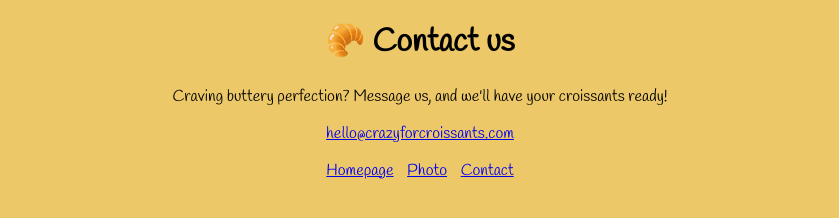
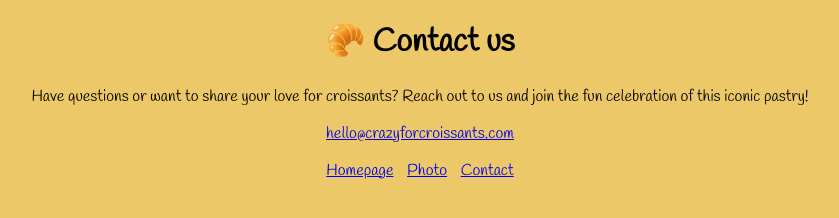
Before and after one commit to malory171/Croissant, a plain HTML site: page contact.html in a window 1280 px wide. Shown: the whole page, without its empty margins (220-1059 px from the left). Drawn offline with Linux system fonts and the light colour scheme.

Commit message:
Update contact.html

```diff
--- a/contact.html
+++ b/contact.html
@@ -14,9 +14,7 @@
   <body>
     <h1>🥐 Contact us</h1>
     <p>
-      Craving buttery perfection?
-       Message us, and we'll have your croissants
-      ready!</p>
+      Have questions or want to share your love for croissants? Reach out to us and join the fun celebration of this iconic pastry!</p>
       <a href="mailto:hello@crazyforcroissants.com"
         >hello@crazyforcroissants.com</a
       >
```
